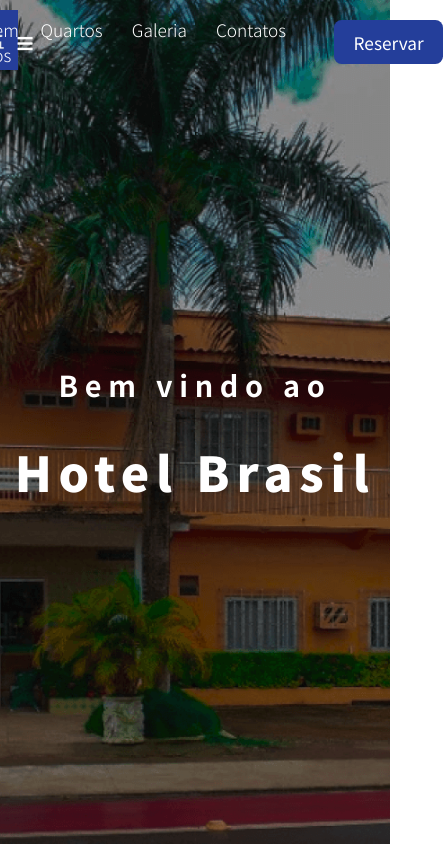
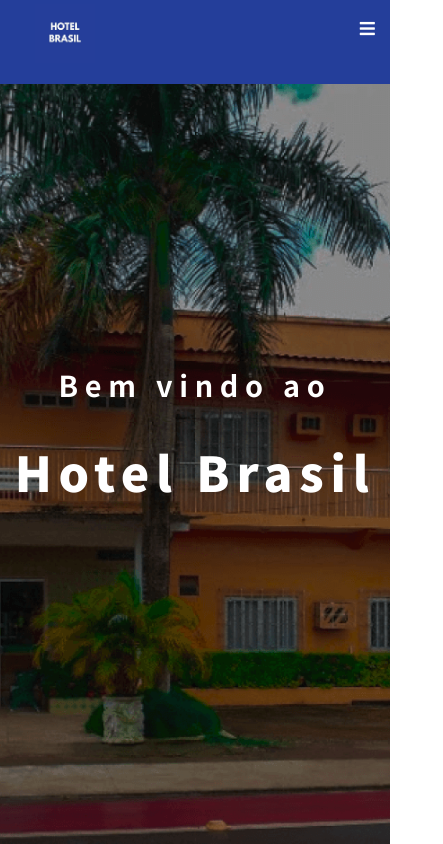
Before and after one commit to lumamontes/hotel, a React (Create React App) app: page / in a window 390 px wide. Shown: the top 844 px of the page, 443 px wide, since content can reach past the window. Built offline with nearby package versions, Linux system fonts and the light colour scheme.

Commit message:
finalizado responsividade da navbar

```diff
--- a/src/assets/Components/Header/style.css
+++ b/src/assets/Components/Header/style.css
@@ -46,8 +46,89 @@
 }
 
 
+.menu-icon {
+    display: none;
+}
+
 /** desktop */
 
-@media (min-width: 700px){
+@media screen and (max-width: 700px){
+    nav.NavbarItems {
+        position: relative;
+        background-color: var(--main-color);
+    }
 
+    .nav-menu {
+        display: flex;
+        flex-direction: column;
+        width: 100%;
+        position: absolute;
+        top: 10vh;
+        left: -100%;
+        opacity: 1;
+        transition: all 0.5s ease;
+
+    }
+
+    .nav-menu.active {
+        background-color: black;
+        left: 0;
+        opacity: 1;
+        transition: all 0.5s ease;
+        z-index: 1;
+    }
+
+    .nav-links {
+        text-align: center;
+        padding: 2rem;
+        width: 100%;
+        display: table;
+    }
+
+    .nav-links:hover{
+        background-color: blue;
+        border-radius: 0;
+    }
+
+    .logo-container{
+        position: absolute;
+        top: 0;
+        left: 0;
+        transform: translate(25%, 5%);
+    }
+    .menu-icon {
+        display: block;
+        position: absolute;
+        top: 0;
+        right: 0;
+        transform: translate(-100%, 60%);
+        font-size: 1.8rem;
+        cursor: pointer;
+    }
+
+    .fa-times {
+        color: white;
+    }
+
+    .nav-links-mobile {
+        display: block;
+        text-align: center;
+        padding: 1.5rem;
+        margin: 2rem auto;
+        border-radius: 8px;
+        background: var(--main-color);
+
+        width: 80%;
+        color: white;
+        text-decoration: none;
+    }
+    .nav-links-mobile:hover {
+        background-color:blue;
+
+        color: white;
+        transition: 250ms;
+    }
+    nav.NavbarItems .button {
+        display: none;
+    }
 }
```
